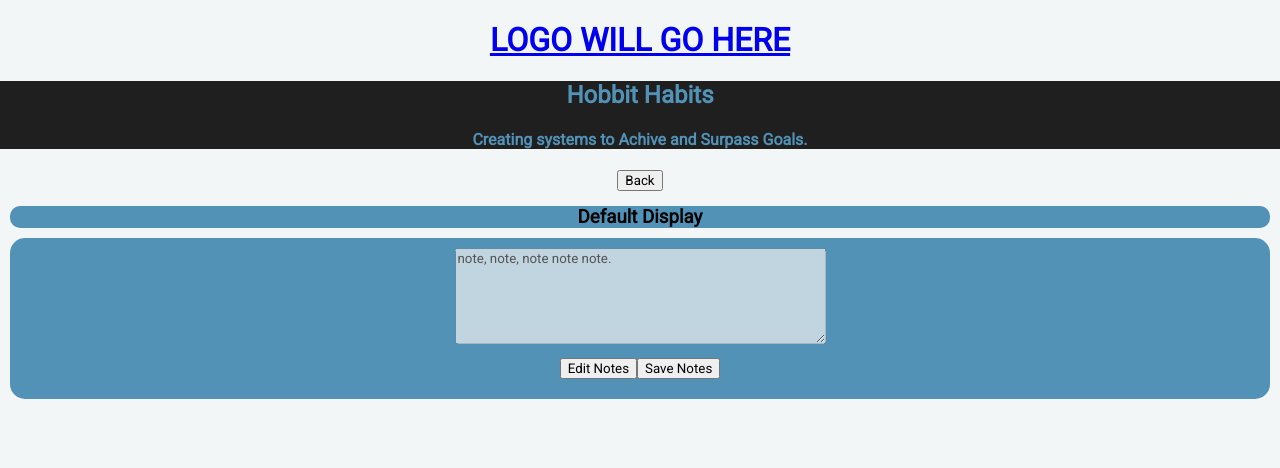
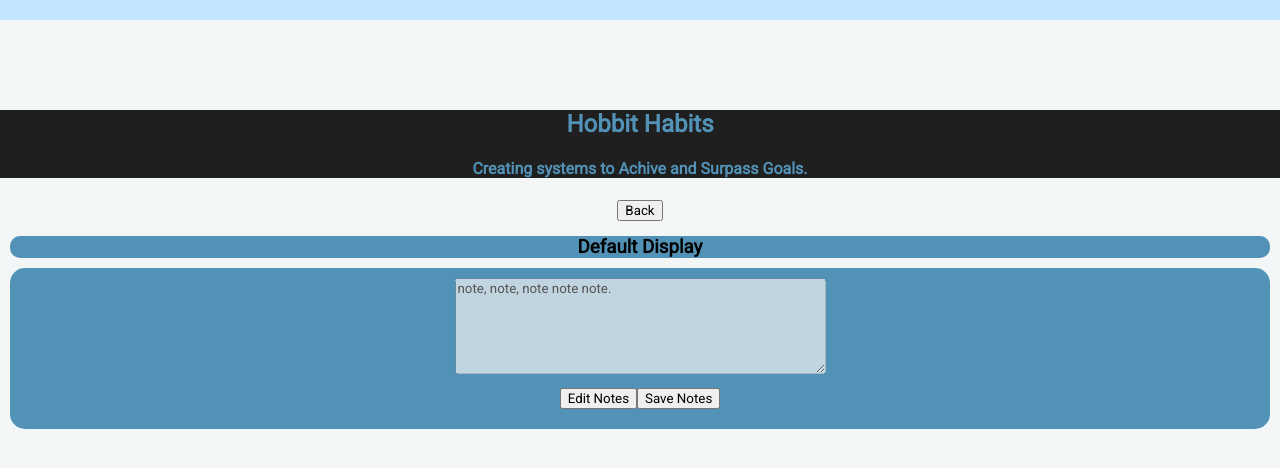
Before and after one commit to Andygurl5566/Be-better, a React (Create React App) app: page /notes-page in a window 1280 px wide. Shown: the top 468 px of the page. Built offline with nearby package versions, Linux system fonts and the light colour scheme; data requests are answered from the project's data file.

Commit message:
first page basically styled

```diff
--- a/src/Components/Logo.js
+++ b/src/Components/Logo.js
@@ -1,11 +1,23 @@
 // A button that can be clicked to bring you back to the main page
+import styled from "styled-components"
+import image from "./img/icons8-mastercard-logo-150.png"
 
 function Logo(){
     return(
-        <>
-        <h1 className = "logo"> LOGO WILL GO HERE </h1>
-        </>
+        <Styleddiv>
+        {/* <h1 className = "logo"> <img src={image} width="60px"/> </h1> */}
+
+        </Styleddiv>
     )
 }
 
 export default Logo
+
+const Styleddiv = styled.div`
+margin-bottom:90px;
+
+background:#c2e5ff;
+padding:10px;
+text-align:left;
+
+`
--- a/src/Components/NotesContainer.js
+++ b/src/Components/NotesContainer.js
@@ -4,14 +4,14 @@ import HabitNotes from './HabitNotes'
 import styled from "styled-components"
 
 
-function NotesContainer ({chosen, patchNotes, handleUnChosen}) {
+function NotesContainer ({chosen, patchNotes, }) {
 
     const [displayHabit, setDisplayHabit] = useState({name: 'Default Display', notes: 'note, note, note note note.'})
     //console.log(chosen)
     return (
         <Styleddiv>
             <div className = 'notesContainer'>
-                {chosen === [] ? null : chosen.map(chosenHabit => <ChosenHabits setDisplayHabit={setDisplayHabit} handleUnChosen={handleUnChosen} key={chosen.id} chosenHabit={chosenHabit}/>)}
+                {chosen === [] ? null : chosen.map(chosenHabit => <ChosenHabits setDisplayHabit={setDisplayHabit}  key={chosen.id} chosenHabit={chosenHabit}/>)}
             </div>
             <div className="chosen-note">
                 <HabitNotes patchNotes={patchNotes} key={chosen.id} displayHabit={displayHabit}/>
--- a/src/index.css
+++ b/src/index.css
@@ -23,7 +23,7 @@ code {
 .summary-container {
   text-align: center ;
 
-  border: red solid 2px;
+
 }
 
 
```
Also changed, not shown: src/Components/img/icons8-mastercard-logo-150.png (added).
